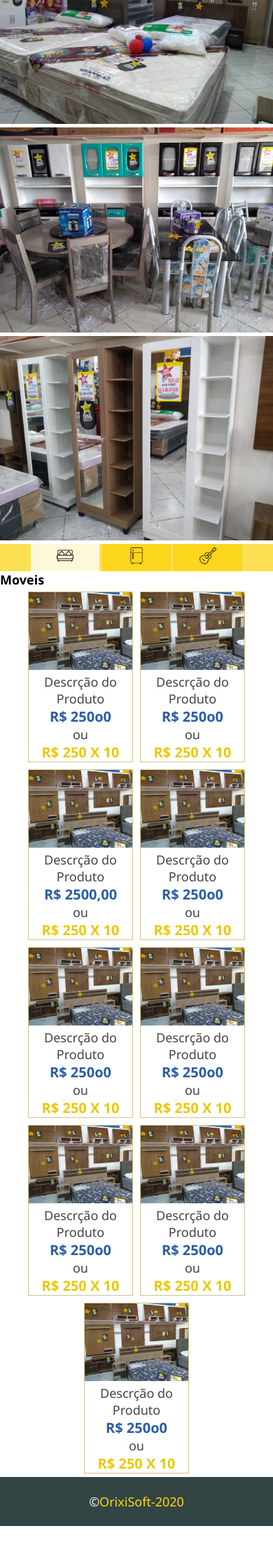
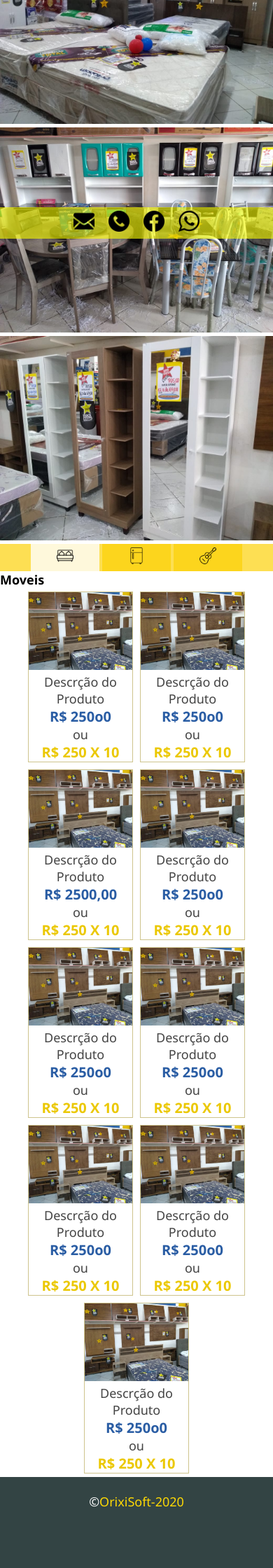
Before and after one commit to QuevemCosta/franfaloja, a PHP site: page / in a window 390 px wide. Shown: the part 503-2743 px from the top of the page at 70% size. Before the commit the page ends 2683 px from the top, so only its background shows below. Run offline with PHP 8.4, Linux system fonts and the light colour scheme.

Commit message:
atualizaçao a pedido do seu francisco adicionando contatos de forma fisivel

```diff
--- a/css/footer.css
+++ b/css/footer.css
@@ -2,6 +2,7 @@ footer{
     padding: 20px;
     background-color: #344;
     text-align: center;
+    padding-bottom: 80px;
 }
 footer p{
     width: 90%;
--- a/css/main.css
+++ b/css/main.css
@@ -0,0 +1,29 @@
+@media screen and (max-width:700px){
+
+    #content-contatos{
+        width: 100%;
+        padding: 0;
+        background-color: rgba(251, 255, 0, 0.61);
+        display: flex;
+        flex-direction: row;
+        flex-wrap: wrap;
+        justify-content: center;
+        position: fixed;
+        bottom: 0;
+    }
+    #content-contatos button{
+        background-color: rgba(255, 255, 255, 0);
+        width: 40px;
+        border: none;
+        padding: 5px;
+        margin: 0 5px;
+        cursor: pointer;
+    }
+    #content-contatos button:hover{
+        background-color: rgba(255, 255, 255, 0.589);
+
+    }
+    #content-contatos button img{
+        width: 100%;
+    }
+}
--- a/css/menu-descktop.css
+++ b/css/menu-descktop.css
@@ -1,12 +1,12 @@
 #menu-descktop{
     width: 100%;
     background: #F6DB40;
-    text-align: center;
+    text-align: justify;
     border-bottom: 1px solid #fff;
 }
 #menu-descktop nav ul li{
     display: inline-block;
-    margin: 10px 30px;
+    margin: 5px 10px;
 }
 #menu-descktop nav ul li a{
     width: 100%;
--- a/css/topo.css
+++ b/css/topo.css
@@ -16,4 +16,23 @@ header h1{
     width: 150px;
     margin-top:10px ;
 }
+header #topo-contato{
+    color: #fff;
+    position: absolute;
+    right: 10px;
+    top: 10px;
+}
+header #topo-contato ul img{
+    width: 20px;
+    line-height: 60px;
+}
+header #topo-contato ul li{
+    list-style-type: none;
+}
+
 header #grup-menu{display: none;}
+@media screen and (max-width:700px){
+    header #topo-contato{
+        display: none;
+    }
+}
--- a/index.html
+++ b/index.html
@@ -1,5 +1,6 @@
 <!DOCTYPE html>
 <html lang="pt-br">
+
 <head>
     <meta charset="UTF-8">
     <meta name="viewport" content="width=device-width, initial-scale=1.0">
@@ -16,35 +17,46 @@
 
     <title>Franfaloja:home Oficial</title>
 </head>
+
 <body>
     <header>
         <h1>Franfaloja Oriximiná</h1>
         <div id="logo">
             <a href=""><img src="icons/logo.png" alt="Franfaloja Oriximiná"></a>
         </div>
+
         <div class="grup-btn-menu">
             <button type="menu" id="abre-menu">Menu</button>
             <button type="button" id="fecha-menu">x</button>
+        </div>
+        <div id="topo-contato" >
+            <ul>
+
+                <li><img src="icons/call.png" alt=""> (93)3544-1051</li>
+                <li><img src="icons/whatsapp-logo-variant.png" alt=""> (93) 99138-1257</li>
+                <li><img src="icons/black-back-closed-envelope-shape.png" alt=""> franfa54@hotmail.com</li>
+            </ul>
         </div>
 
     </header>
     <div id="menu-descktop">
         <nav>
             <ul>
-                <li class="ativo" ><a href="index.html">Início</a></li>
-                <li ><a href="paginas/ofertas.php">Ofertas</a></li>
+                <li class="ativo"><a href="index.html">Início</a></li>
+                <li><a href="paginas/ofertas.php">Ofertas</a></li>
                 <li><a href="paginas/contato.html">Contato</a></li>
-                <li ><a href="paginas/quem-somos.html">Quem somos</a></li>
+                <li><a href="paginas/quem-somos.html">Quem somos</a></li>
+
             </ul>
         </nav>
     </div>
     <div id="menu-mobo">
         <nav>
             <ul>
-                <li class="ativo" ><a href="index.html">Início</a></li>
-                <li ><a href="paginas/ofertas.php">Ofertas</a></li>
+                <li class="ativo"><a href="index.html">Início</a></li>
+                <li><a href="paginas/ofertas.php">Ofertas</a></li>
                 <li><a href="paginas/contato.html">Contato</a></li>
-                <li ><a href="paginas/quem-somos.html">Quem somos</a></li>
+                <li><a href="paginas/quem-somos.html">Quem somos</a></li>
             </ul>
         </nav>
     </div>
@@ -75,21 +87,21 @@
         <section class="containner-produtos">
             <nav>
                 <ul>
-                    <li title="Cama Mesa e banho" >
-                        <button onclick="paginacao('cama-mesa','btn-cama-banho')"  class="btn-ativo"  id="btn-cama-banho">
+                    <li title="Cama Mesa e banho">
+                        <button onclick="paginacao('cama-mesa','btn-cama-banho')" class="btn-ativo" id="btn-cama-banho">
                             <img src="icons/cama.png" alt="">
                         </button>
                     </li>
                     <li title="Eletrodomesticos">
-                        <button onclick="paginacao('eletro','btn-eletro')" id="btn-eletro" >
-                              <img src="icons/eletro.png" alt="">
-                         </button>
+                        <button onclick="paginacao('eletro','btn-eletro')" id="btn-eletro">
+                            <img src="icons/eletro.png" alt="">
+                        </button>
                     </li>
                     <li title="Instrumentos musicais">
-                        <button onclick="paginacao('musica','btn-musica')"  id="btn-musica">
+                        <button onclick="paginacao('musica','btn-musica')" id="btn-musica">
                             <img src="icons/music.png" alt="">
                         </button>
-                </li>
+                    </li>
                 </ul>
             </nav>
 
@@ -100,7 +112,7 @@
 
                     <!------------------------>
                     <div class="produto-click">
-                        <img src="img/moveis/movel-2.jpg"  alt="">
+                        <img src="img/moveis/movel-2.jpg" alt="">
                         <h2>Descrção do Produto</h2>
 
                         <span class="av">R$ 250o0</span>
@@ -110,7 +122,7 @@
 
                     <!------------------------>
                     <div class="produto-click">
-                        <img src="img/moveis/movel-2.jpg"  alt="">
+                        <img src="img/moveis/movel-2.jpg" alt="">
                         <h2>Descrção do Produto</h2>
 
                         <span class="av">R$ 250o0</span>
@@ -120,7 +132,7 @@
 
                     <!------------------------>
                     <div class="produto-click">
-                        <img src="img/moveis/movel-2.jpg"  alt="">
+                        <img src="img/moveis/movel-2.jpg" alt="">
                         <h2>Descrção do Produto</h2>
 
                         <span class="av">R$ 2500,00</span>
@@ -130,7 +142,7 @@
 
                     <!------------------------>
                     <div class="produto-click">
-                        <img src="img/moveis/movel-2.jpg"  alt="">
+                        <img src="img/moveis/movel-2.jpg" alt="">
                         <h2>Descrção do Produto</h2>
 
                         <span class="av">R$ 250o0</span>
@@ -140,7 +152,7 @@
 
                     <!------------------------>
                     <div class="produto-click">
-                        <img src="img/moveis/movel-2.jpg"  alt="">
+                        <img src="img/moveis/movel-2.jpg" alt="">
                         <h2>Descrção do Produto</h2>
 
                         <span class="av">R$ 250o0</span>
@@ -150,7 +162,7 @@
 
                     <!------------------------>
                     <div class="produto-click">
-                        <img src="img/moveis/movel-2.jpg"  alt="">
+                        <img src="img/moveis/movel-2.jpg" alt="">
                         <h2>Descrção do Produto</h2>
 
                         <span class="av">R$ 250o0</span>
@@ -161,7 +173,7 @@
 
                     <!------------------------>
                     <div class="produto-click">
-                        <img src="img/moveis/movel-2.jpg"  alt="">
+                        <img src="img/moveis/movel-2.jpg" alt="">
                         <h2>Descrção do Produto</h2>
 
                         <span class="av">R$ 250o0</span>
@@ -171,7 +183,7 @@
 
                     <!------------------------>
                     <div class="produto-click">
-                        <img src="img/moveis/movel-2.jpg"  alt="">
+                        <img src="img/moveis/movel-2.jpg" alt="">
                         <h2>Descrção do Produto</h2>
 
                         <span class="av">R$ 250o0</span>
@@ -181,7 +193,7 @@
 
                     <!------------------------>
                     <div class="produto-click">
-                        <img src="img/moveis/movel-2.jpg"  alt="">
+                        <img src="img/moveis/movel-2.jpg" alt="">
                         <h2>Descrção do Produto</h2>
 
                         <span class="av">R$ 250o0</span>
@@ -192,22 +204,38 @@
                 </div>
 
             </section>
-            <section  class="disabled" id="musica">
+            <section class="disabled" id="musica">
                 <h2>Instrumentos Musicais</h2>
             </section>
             <section class="disabled" id="eletro">
                 <h2>Eletro</h2>
             </section>
         </section>
+
     </main>
     <footer>
         <div class="midias-sociais">
-            <a ></a>
+            <a></a>
         </div>
         <p>&copy<a href="">OrixiSoft-2020</a></p>
+    </footer>
+    <footer id="content-contatos">
+        <button type="button">
+            <img src="icons/black-back-closed-envelope-shape.png" alt="email franfaloja oriximina">
+        </button type="button">
+        <button type="button">
+            <img src="icons/call.png" alt="Telefone franfaloja">
+        </button type="button">
+        <button type="button">
+            <img src="icons/facebook-circular-logo.png" alt=" FacebookPagina Oficial franfaloja">
+        </button type="button">
+        <button>
+            <img src="icons/whatsapp-logo-variant.png" alt="whatsapp franfaloja">
+        </button>
     </footer>
     <!--Javascriip-->
     <script src="js/btn-menu.js"></script>
     <script src="js/paginacao.js"></script>
 </body>
+
 </html>
```
Also changed, not shown: icons/black-back-closed-envelope-shape.png (added), icons/call.png (added), icons/facebook-circular-logo.png (added), icons/whatsapp-logo-variant.png (added).
